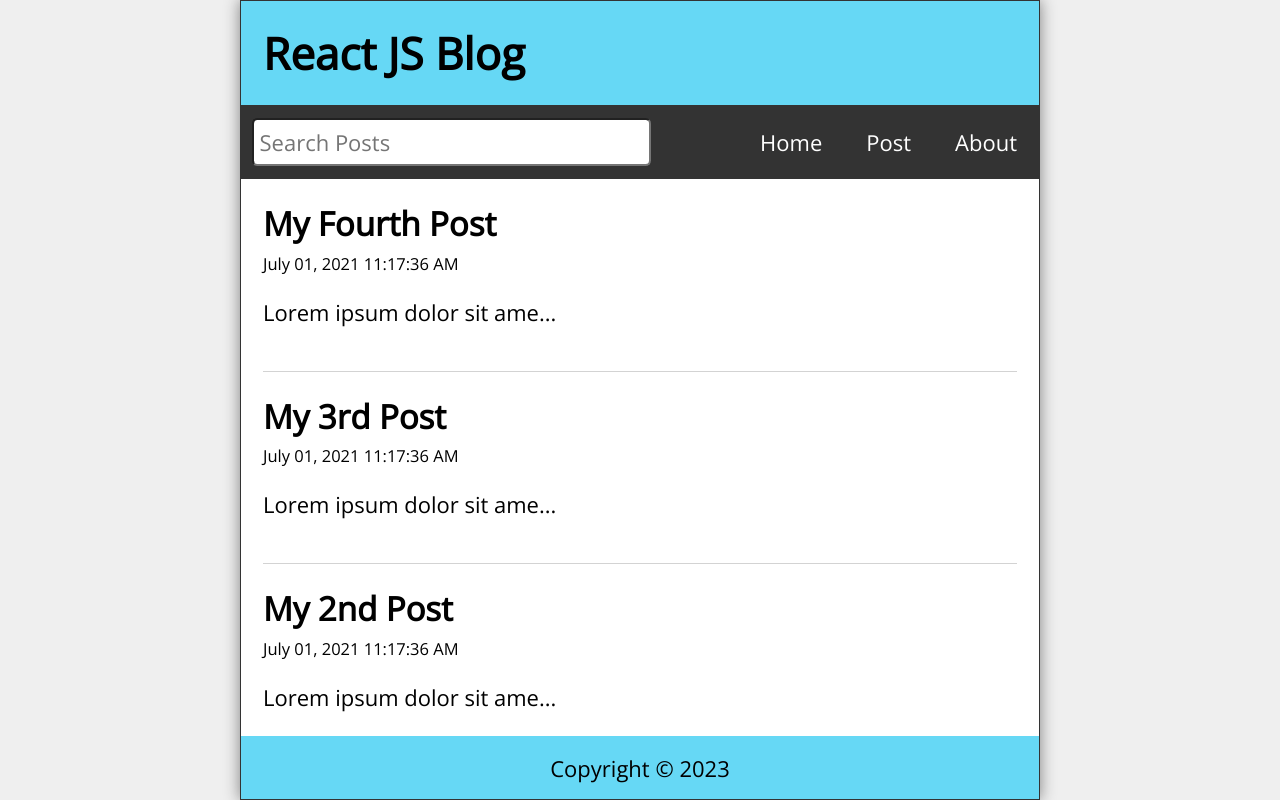
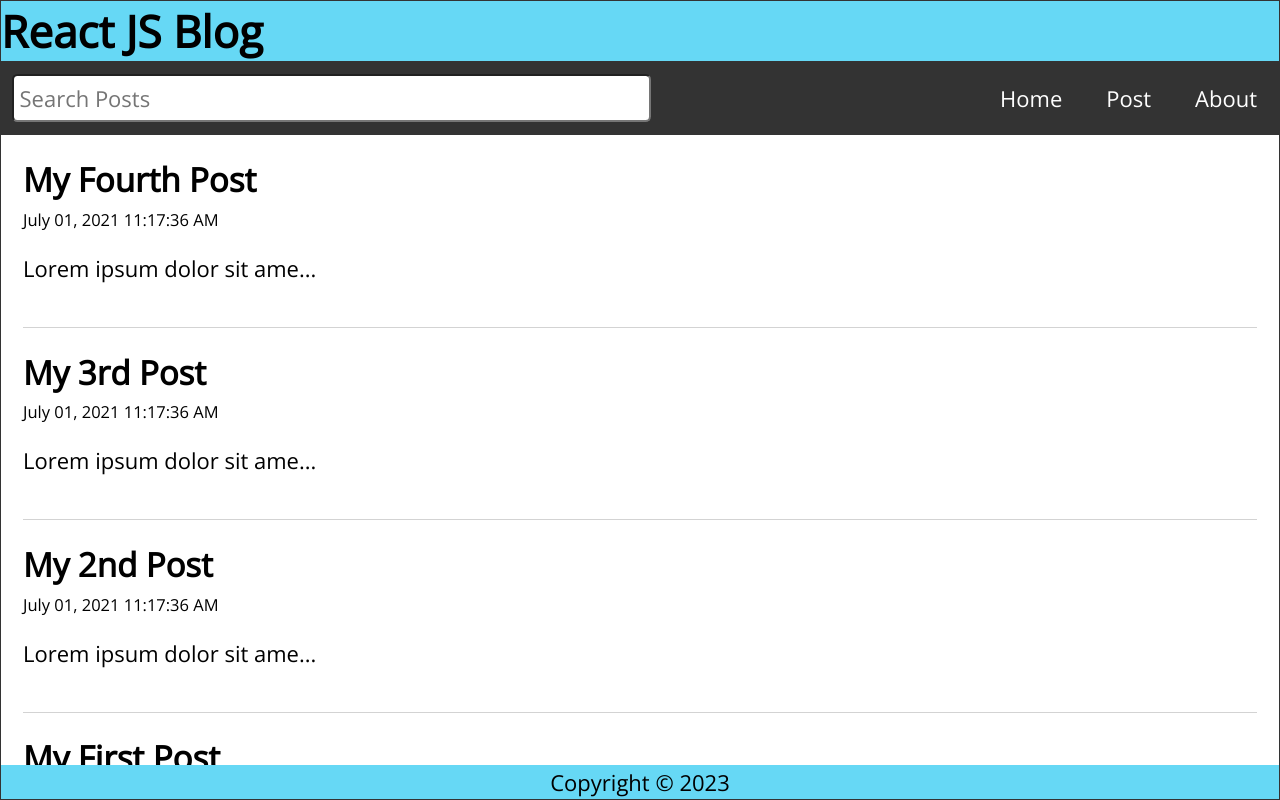
Before and after one commit to thallapalli/kt-react-blog-app, a React (Create React App) app: page / in a window 1280 px wide. Built offline with nearby package versions, Linux system fonts and the light colour scheme.

Commit message:
css only change to fit width browser

```diff
--- a/src/index.css
+++ b/src/index.css
@@ -28,7 +28,7 @@ body {
 
 .App {
   width: 100%;
-  max-width: 800px;
+  /*max-width: 800px; */
   height: 100vh;
   display: flex;
   flex-direction: column;
@@ -41,7 +41,7 @@ body {
 .Header, .Footer {
   width: 100%;
   background-color: #66d8f5;
-  padding: 1rem;
+  padding: .001rem;
   display: flex;
   justify-content: space-between;
   align-items: center;
@@ -56,7 +56,7 @@ body {
 }
 
 .Footer {
-  padding: 0.75rem;
+  padding: 0.10rem;
   display: grid;
   place-content: center;
 }
```
